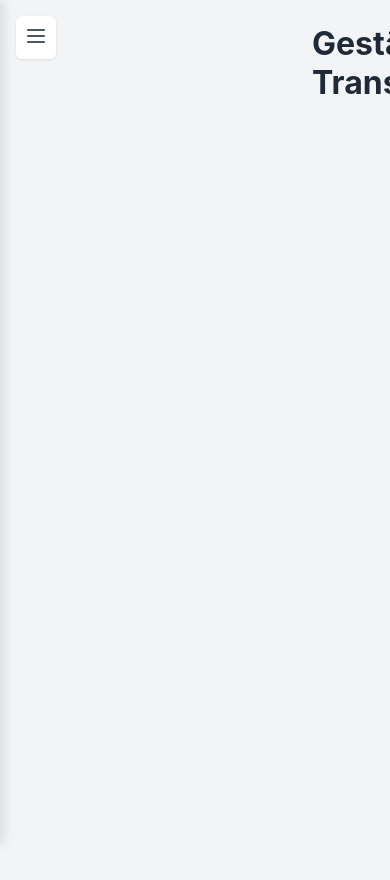
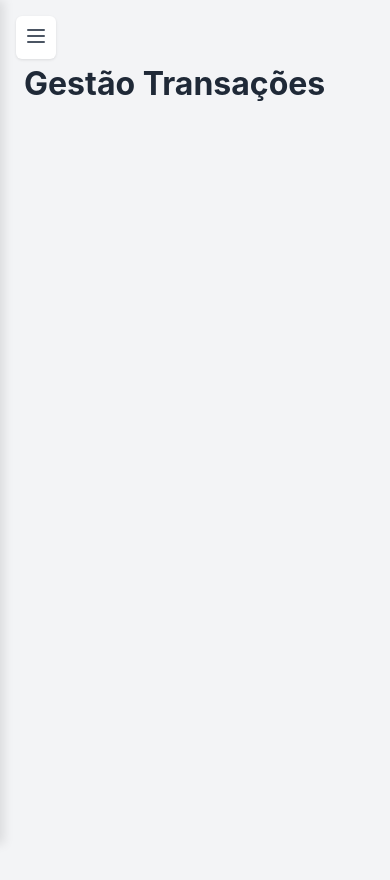
Before and after one commit to RusthenRonald2006/Portal-de-analise-em-anomalias-transacionais, a React (Create React App) app in the folder detec-anomalias/: page /gestaotransacoes in a window 390 px wide. Shown: the top 880 px of the page. Built offline with nearby package versions, Linux system fonts and the light colour scheme; the HTML template or start-up script is replaced by a standard one.

Commit message:
zerando margin em telas menores

```diff
--- a/detec-anomalias/src/components/Pages/GestaoTransacoes.module.css
+++ b/detec-anomalias/src/components/Pages/GestaoTransacoes.module.css
@@ -37,7 +37,14 @@
     width: 1.5rem;
     height: 1.5rem;
     color: #4b5563;
-  }
+}
+.overlay {
+display: none;
+position: fixed;
+inset: 0;
+background-color: rgba(0, 0, 0, 0.5);
+z-index: 10;
+}
 @media (max-width:1024px){
     .mobile_menu_button{
         display: block;
@@ -48,6 +55,13 @@
     .sidebar.open {
         transform: translateX(0);
       }
+      .overlay.open{
+        display: block;
+      }
+      .main_content {
+        margin-left: 0;
+        padding-top: 4rem;
+      }
  }
 @media (max-width:640px){
     .mobile_menu_button{
```
